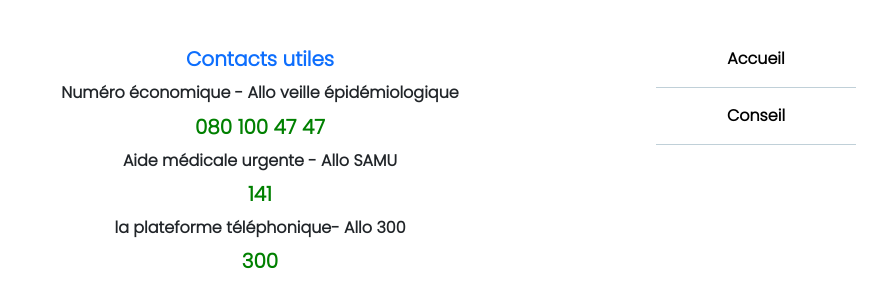
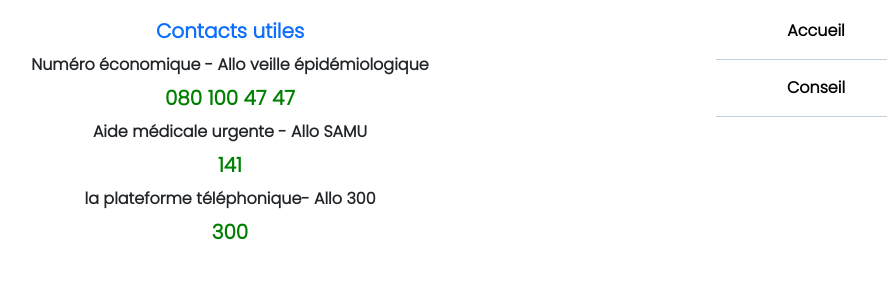
Before and after one commit to lahlaliwassim2/Test-COVID-19, a PHP site: page /resultat.php in a window 1280 px wide. Shown: the part 809-1090 px from the top of the page, without its empty margins (220-1107 px from the left). After the commit the page ends 1049 px from the top, so only its background shows below. Run offline with PHP 8.4, Linux system fonts and the light colour scheme; some libraries are stand-ins or nearby versions.

Commit message:
add container

```diff
--- a/ready.php
+++ b/ready.php
@@ -5,7 +5,7 @@
 <body>
 
     <?php include './components/header.php'; ?>
-    <main class="container w-75">
+    <main class="container">
         <div class="stiper d-flex justify-content-around my-3">
             <div class="Info d-flex flex-column align-items-center">
             <div class="circleSelct rounded-circle">
--- a/resultat.php
+++ b/resultat.php
@@ -5,7 +5,7 @@
 <body>
 
     <?php include 'components/header.php'; ?>
-    <main class="container w-75">
+    <main class="container">
         <div class="stiper d-flex justify-content-around my-3">
             <div class="Info d-flex flex-column align-items-center">
                 <span class=" circle rounded-circle"></span>
```
